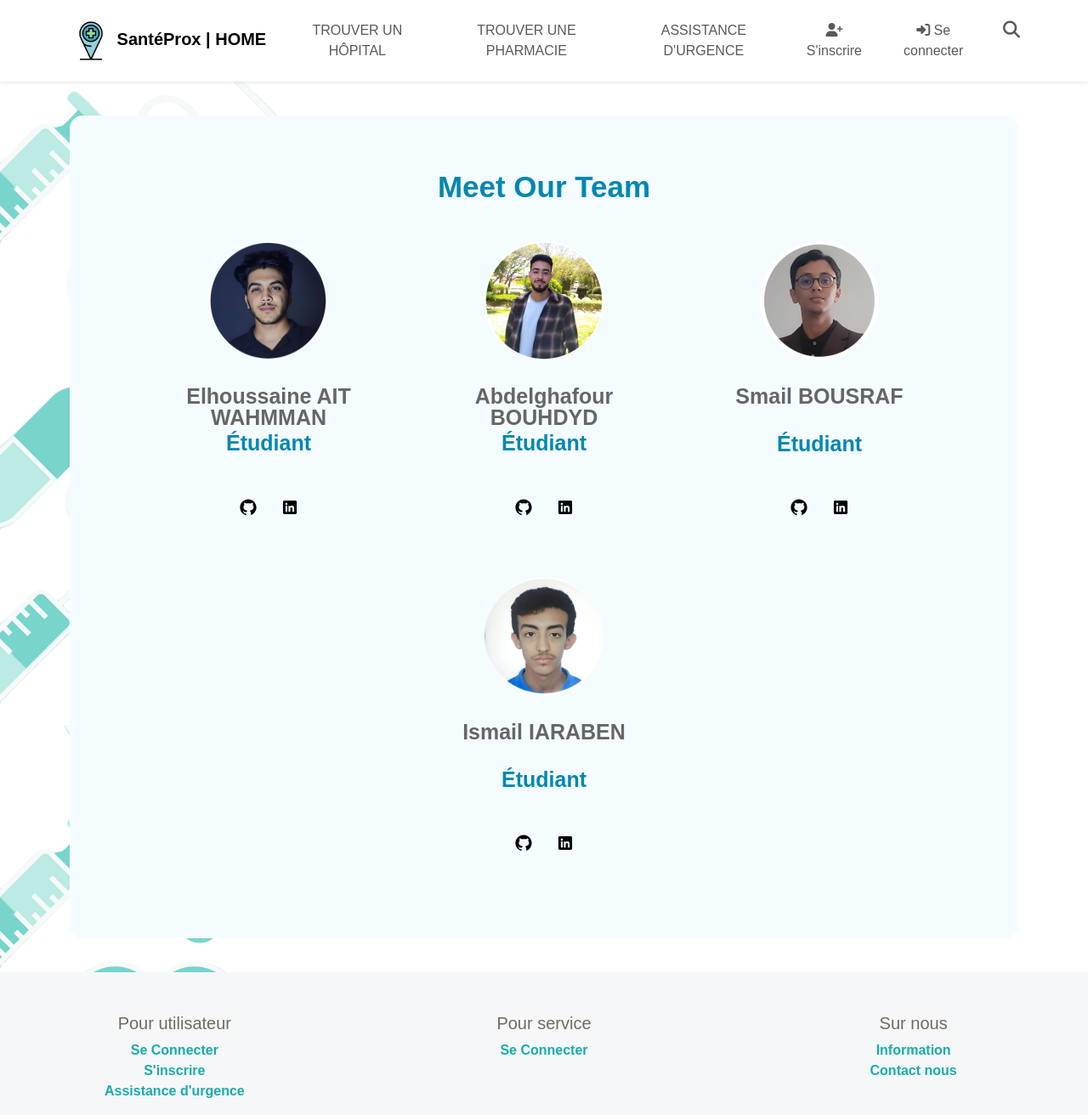
After one commit to 5ma1l/sant-Prox, a Flask app: page /aboutus in a window 1280 px wide. The commit adds this page. Shown: the whole page at 85% size. Run offline with Flask 3, Linux system fonts and the light colour scheme; some libraries are stand-ins or nearby versions.

Commit message:
about us added

```diff
--- a/run.py
+++ b/run.py
@@ -66,6 +66,10 @@ def update_location():
     search_value=str(data['latitude'])+', '+str(data['longitude'])
     return render_template('service.html',pharmacies=pharmacies,hopitaux=hopitaux,search_value=search_value,getServiceIdForHospital=getServiceIdForHospital,getServiceIdForPharmacie=getServiceIdForPharmacie)
 
+@app.route('/aboutus')
+def aboutUs():
+    return render_template('ourteam.html')
+
 
 if __name__=='__main__':
     app.run(debug=True)
--- /dev/null
+++ b/static/styles/ourteam.css
@@ -0,0 +1,133 @@
+* {
+    font-family: Nunito, sans-serif;
+  }
+
+  .text-blk {
+    margin-top: 0px;
+    margin-right: 0px;
+    margin-bottom: 0px;
+    margin-left: 0px;
+    line-height: 25px;
+  }
+
+  .responsive-cell-block {
+    min-height: 75px;
+  }
+
+  .responsive-container-block {
+    min-height: 75px;
+    height: fit-content;
+    width: 100%;
+    display: flex;
+    flex-wrap: wrap;
+    margin-top: 0px;
+    margin-right: auto;
+    margin-bottom: 0px;
+    margin-left: auto;
+    justify-content: space-evenly;
+  }
+
+  .outer-container {
+    margin: 40px 0;
+    padding-top: 10px;
+    padding-right: 50px;
+    padding-bottom: 10px;
+    padding-left: 50px;
+    background-color: rgb(244, 252, 255);
+    border-radius: 15px;
+
+  }
+
+  .inner-container {
+    max-width: 1320px;
+    flex-direction: column;
+    align-items: center;
+    margin-top: 50px;
+    margin-right: auto;
+    margin-bottom: 50px;
+    margin-left: auto;
+  }
+
+  .section-head-text {
+    margin-top: 0px;
+    margin-right: 0px;
+    margin-bottom: 5px;
+    margin-left: 0px;
+    font-size: 35px;
+    font-weight: 700;
+    line-height: 48px;
+    color: rgb(0, 135, 177);
+    margin: 0 0 10px 0;
+  }
+
+  .section-subhead-text {
+    font-size: 25px;
+    color: rgb(153, 153, 153);
+    line-height: 35px;
+    max-width: 470px;
+    text-align: center;
+    margin-top: 0px;
+    margin-right: 0px;
+    margin-bottom: 60px;
+    margin-left: 0px;
+  }
+
+  .img-wrapper {
+    width: 100%;
+  }
+
+  .team-card {
+    display: flex;
+    flex-direction: column;
+    align-items: center;
+  }
+
+  .social-media-links {
+    width: 125px;
+    display: flex;
+    justify-content: space-evenly;
+
+  }
+
+  .name {
+    font-size: 25px;
+    font-weight: 700;
+    color: rgb(102, 102, 102);
+    margin-top: 0px;
+    margin-right: 0px;
+    margin-bottom: 5px;
+    margin-left: 0px;
+  }
+
+  .position {
+    font-size: 25px;
+    font-weight: 700;
+    color: rgb(0, 135, 177);
+    margin-top: 0px;
+    margin-right: 0px;
+    margin-bottom: 50px;
+    margin-left: 0px;
+  }
+
+  .team-img {
+    width: 100%;
+    height: 100%;
+    position: relative; width: 200px; height: 200px; overflow: hidden; border-radius: 50%;
+    padding: 30px;
+
+  }
+
+  .team-card-container {
+    width: 280px;
+    margin: 0 0 40px 0;
+  }
+
+  @media (max-width: 500px) {
+    .outer-container {
+      padding: 10px 20px 10px 20px;
+    }
+
+    .section-head-text {
+      text-align: center;
+    }
+  }
--- a/templates/base.html
+++ b/templates/base.html
@@ -119,6 +119,34 @@
 
 </div>
 
+<!-- AFFICHER LES MA|ESSAGES D'ERREURS-->
+{% with messages = get_flashed_messages(with_categories=true) %}
+{% if messages %}
+  {% for category, message in messages %}
+    {% if category == 'error' %}
+      <div class="alert alert-danger alert-dismissable fade show" role="alert">
+        {{ message }}
+        <button type="button" class="close" data-dismiss="alert">
+          <span aria-hidden="true">
+            &times;
+          </span>
+        </button>
+      </div>
+    {% else %}
+      <div class="alert alert-success alert-dismissable fade show" role="alert">
+        {{ message }}
+        <button type="button" class="close" data-dismiss="alert">
+          <span aria-hidden="true">
+            &times;
+          </span>
+        </button>
+      </div>
+    {% endif %}
+
+  {% endfor %}
+{% endif %}
+{% endwith %}
+
 <div class="container">
     {% block body %}{% endblock %}
 </div>
@@ -146,7 +174,7 @@
         <div class="col-md-4">
             <h5>Sur nous</h5><!--Don't mess me-->
             <dl>
-                <dt><a href="#" class="link">Information</a></dt>
+                <dt><a href="{{ url_for('aboutUs') }}" class="link">Information</a></dt>
                 <dt><a href="#" class="link">Contact nous</a></dt>
             </dl>
         </div>
--- /dev/null
+++ b/templates/ourteam.html
@@ -0,0 +1,109 @@
+{% extends "base.html" %}
+
+{% block title %}Our Team{% endblock %}
+
+{% block body %}
+
+<link rel="stylesheet" href="{{ url_for('static',filename='styles/ourteam.css') }}">
+<div class="responsive-container-block outer-container">
+    <div class="responsive-container-block inner-container">
+      <p class="text-blk section-head-text">
+        Meet Our Team
+      </p>
+
+      <div class="responsive-container-block">
+        <div class="responsive-cell-block wk-desk-3 wk-ipadp-3 wk-tab-6 wk-mobile-12 team-card-container">
+          <div class="team-card">
+            <div class="img-wrapper">
+              <img class="team-img" src="{{ url_for('static',filename='images/elhoussaine.jpg') }}">
+            </div>
+            <p class="text-blk name">
+              Elhoussaine AIT WAHMMAN
+            </p>
+            <p class="text-blk position">
+              Étudiant
+            </p>
+            <div class="social-media-links">
+              <a href="https://github.com/z0rok1t" target="_blank">
+                <img src="{{ url_for('static',filename='images/icons8-github.svg') }}">
+              </a>
+              <a href="https://www.linkedin.com/in/elhoussaineaitwahman/" target="_blank">
+                <img src="{{ url_for('static',filename='images/icons8-linkedin.svg') }}">
+              </a>
+            </div>
+          </div>
+        </div>
+        <div class="responsive-cell-block wk-desk-3 wk-ipadp-3 wk-tab-6 wk-mobile-12 team-card-container">
+          <div class="team-card">
+            <div class="img-wrapper">
+              <img class="team-img" src="{{ url_for('static',filename='images/abdelghafour.jpg') }}">
+            </div>
+            <p class="text-blk name">
+              Abdelghafour BOUHDYD
+            </p>
+            <p class="text-blk position">
+              Étudiant
+            </p>
+            <div class="social-media-links">
+              <a href="https://github.com/abdelghafuuur" target="_blank">
+                <img src="{{ url_for('static',filename='images/icons8-github.svg') }}">
+              </a>
+              <a href="https://www.linkedin.com/in/abdelghafourbouhdyd/" target="_blank">
+                <img src="{{ url_for('static',filename='images/icons8-linkedin.svg') }}">
+              </a>
+            </div>
+          </div>
+        </div>
+        <div class="responsive-cell-block wk-desk-3 wk-ipadp-3 wk-tab-6 wk-mobile-12 team-card-container">
+          <div class="team-card">
+            <div class="img-wrapper">
+              <img class="team-img" src="{{ url_for('static',filename='images/smail.jpg') }}">
+            </div>
+            <p class="text-blk name">
+              Smail BOUSRAF
+            </p>
+            <p></p>
+
+            <p class="text-blk position" style="margin-top: 10px">
+              Étudiant
+            </p>
+
+            <div class="social-media-links" style="margin-top: -1px;">
+              <a href="https://github.com/Mr99ail" target="_blank">
+                <img src="{{ url_for('static',filename='images/icons8-github.svg') }}">
+              </a>
+              <a href="https://www.linkedin.com/in/bousraf-smail/" target="_blank">
+                <img src="{{ url_for('static',filename='images/icons8-linkedin.svg') }}">
+              </a>
+            </div>
+          </div>
+        </div>
+        <div class="responsive-cell-block wk-desk-3 wk-ipadp-3 wk-tab-6 wk-mobile-12 team-card-container">
+          <div class="team-card">
+            <div class="img-wrapper">
+              <img class="team-img" src="{{ url_for('static',filename='images/ismail.jpg') }}">
+            </div>
+            <p class="text-blk name">
+              Ismail IARABEN
+            </p>
+            <p></p>
+            <p class="text-blk position" style="margin-top: 10px">
+              Étudiant
+            </p>
+            <div class="social-media-links" style="margin-top: -1px;">
+              <a href="https://github.com/ii5mai1" target="_blank">
+                <img src="{{ url_for('static',filename='images/icons8-github.svg') }}">
+              </a>
+              <a href="#" target="_blank">
+                <img src="{{ url_for('static',filename='images/icons8-linkedin.svg') }}">
+              </a>
+            </div>
+          </div>
+        </div>
+      </div>
+    </div>
+  </div>
+
+
+
+{% endblock %}
```
Also changed, not shown: static/images/abdelghafour.jpg (added), static/images/elhoussaine.jpg (added), static/images/icons8-github.svg (added), static/images/icons8-linkedin.svg (added), static/images/ismail.jpg (added), static/images/smail.jpg (added).
